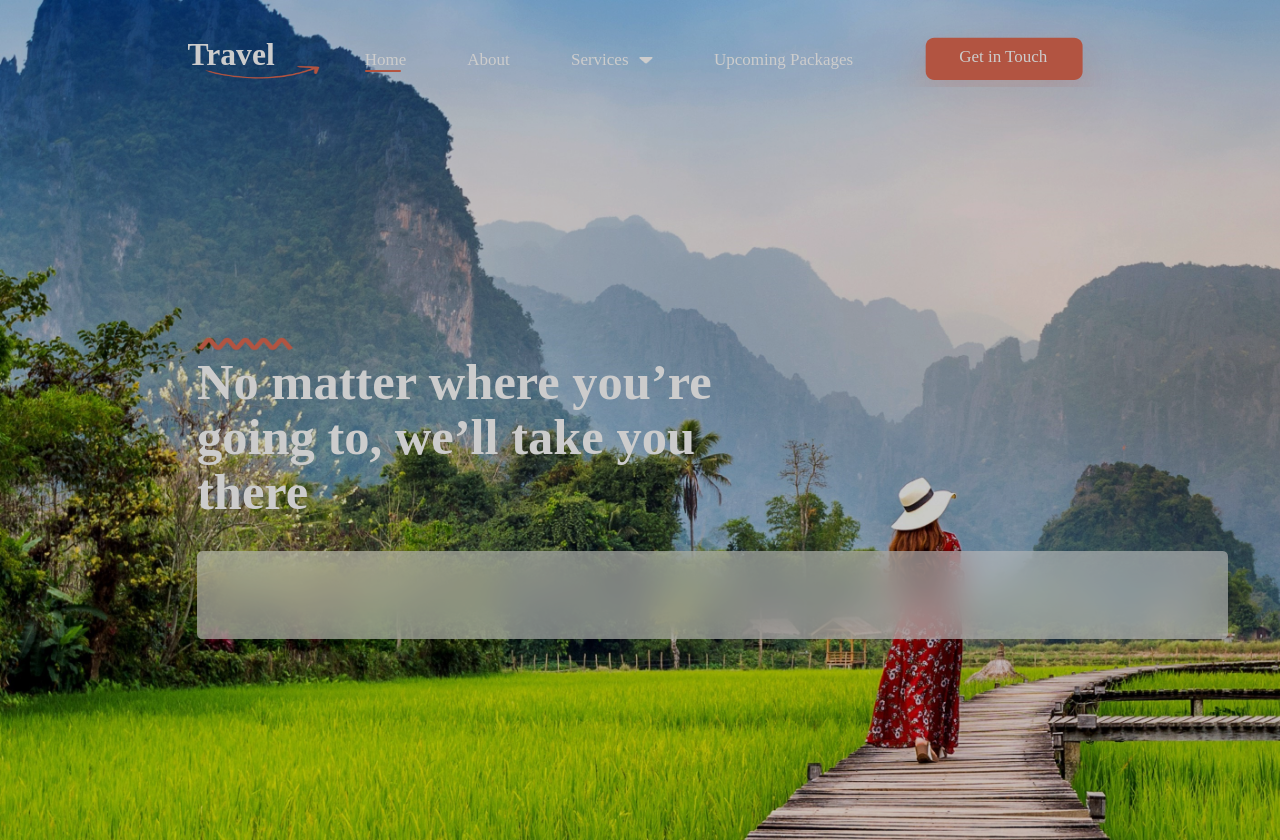
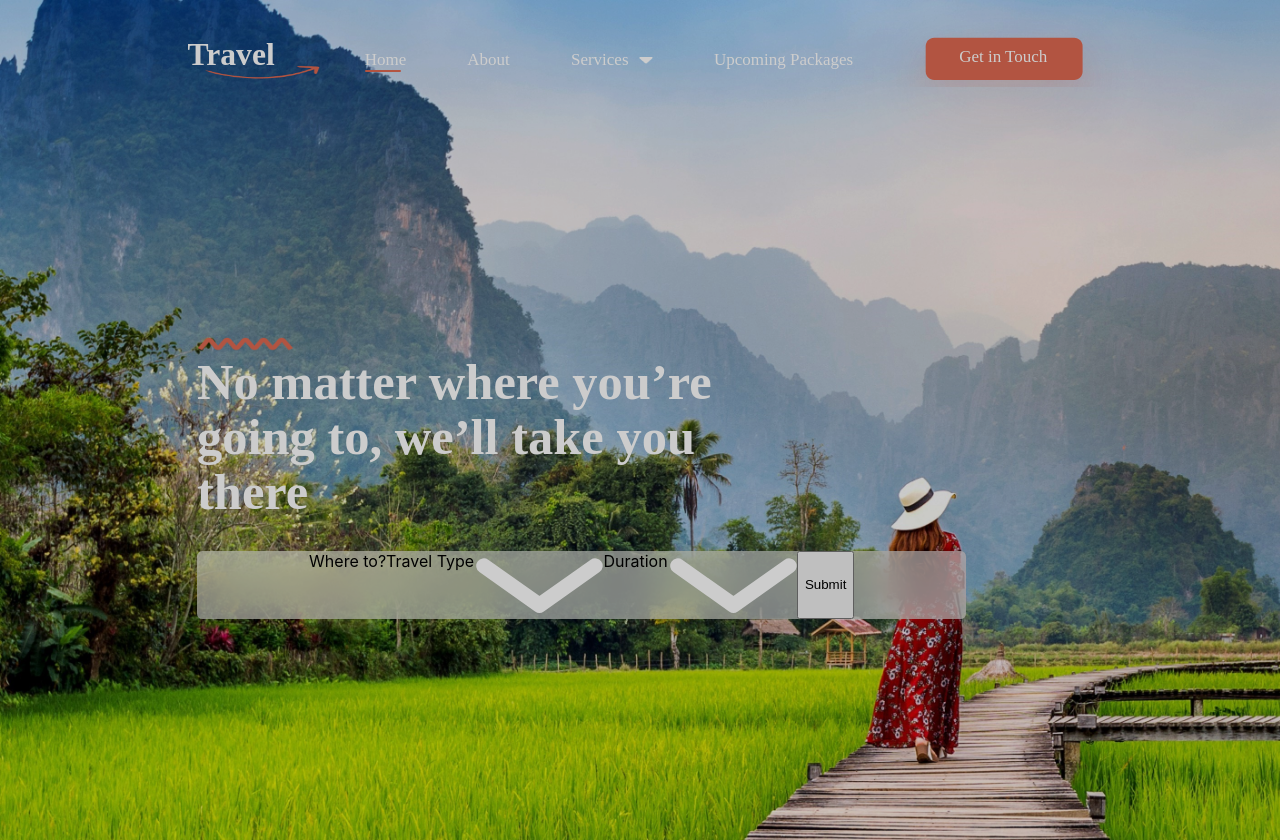
Before and after one commit to oladejomubarak/MFB-assessment, a React (Create React App) app: page / in a window 1280 px wide. Built offline with nearby package versions, Linux system fonts and the light colour scheme.

Commit message:
committing chnages

```diff
--- a/src/home/components/HeroBody.js
+++ b/src/home/components/HeroBody.js
@@ -1,6 +1,7 @@
 import React from "react";
 import Vector1 from '../../assets/images/Vector 1.png'
 import '../../../src/home/styles/HeroBody.css';
+import Vec from '../../assets/images/Vector.svg'
 const HeroBody = () => {
   return (  <div className="hero-body">
     <div className="vector1">
@@ -10,7 +11,14 @@ const HeroBody = () => {
       <p>No matter where you’re <br></br>going to, we’ll take you <br></br>there</p>
     </div>
     <div className="rectangle2">
-
+    <p>Where to?</p>
+    <div className="vertical-rectangle"></div>
+    <p>Travel Type</p>
+    <img src={Vec} className="vec"/>
+    <div className="vertical-rectangle"></div>
+    <p>Duration</p>
+    <img src={Vec} className="vec"/>
+    <button>Submit</button>
     </div>
     <div className="elipses-people">
       <div className="elipses"></div>
@@ -18,8 +26,6 @@ const HeroBody = () => {
     </div>
 
 
-
-
   </div>);
 }
 
--- a/src/home/styles/HeroBody.css
+++ b/src/home/styles/HeroBody.css
@@ -24,10 +24,13 @@ line-height: 55px;
 }
 .rectangle2{
 margin-top: -40px;
-width: 1031.496px;
-height: 88.455px;
+width: 769.496px;
+height: 68.455px;
 flex-shrink: 0;
 border-radius: 5.224px;
 background: rgba(243, 243, 243, 0.60);
 backdrop-filter: blur(17.760618209838867px);
+display: flex;
+justify-content: center;
+text-align: center;
 }
```
